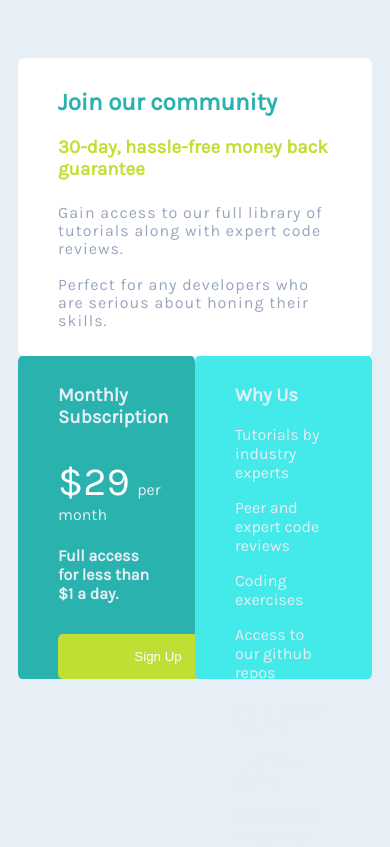
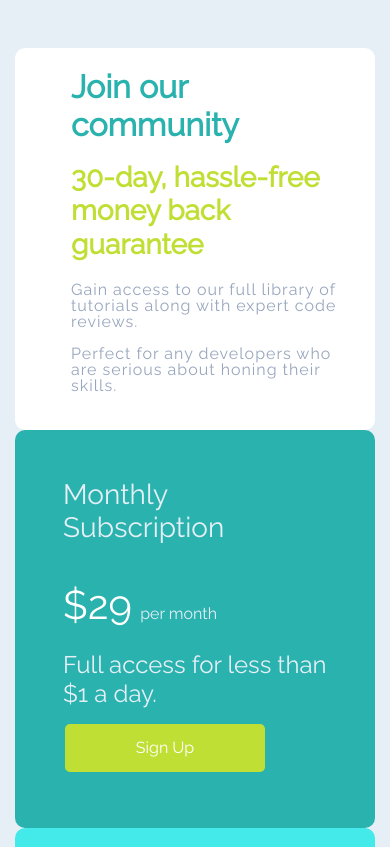
Before and after one commit to KarenEfereyan/urban-garbanzo, a plain HTML site: page index.html in a window 390 px wide. Shown: the top 847 px of the page. Drawn offline with nearby package versions, Linux system fonts and the light colour scheme; a web font is replaced by a local one.

Commit message:
Responsivenes at its peak

```diff
--- a/CSS/style.css
+++ b/CSS/style.css
@@ -1,72 +1,111 @@
 body {
-font-family: 'Karla', sans-serif;
-font-size: 16px;
-background-color:   hsl(204, 43%, 93%);
+  font-family: 'Roboto', sans-serif;
+  font-family: 'Gotu', sans-serif;
+  font-family: 'Raleway', sans-serif;
+  font-size: 1em;
+  background-color:   hsl(204, 43%, 93%);
 }
-.grid-container .full {
-  margin-top: 50px;
+/**Container Styles **/
+.join{
   background-color: white;
-  padding:  10px 40px;
-  border-radius: 2%;
+  padding:  20px 40px;
+  border-radius: 10px;
 }
-.grid-container .full > h2 {
+.join h2 {
   color: hsl(179, 62%, 43%);
+  font-weight:800;
 }
-.grid-container .full > h3 {
+.join h3 {
   color:  hsl(71, 73%, 54%);
+  font-weight:700;
 }
-.grid-container .full > p {
-  padding-top: 5px;
+.join p{
   color:  hsl(218, 22%, 67%);
-  line-height: 18px;
+  line-height: 1em;
   letter-spacing: 1px;
 }
-.grid-parent .subs {
+/**Subscription Styles**/
+.subscription{
   background-color: hsl(179, 62%, 43%);
-  padding: 10px 40px;
-  height: 323px;
-  border-radius: 2%;
+  border-radius: 10px;
 }
-.grid-parent .subs h3{
+.subscription h3{
   color:  hsl(204, 43%, 93%);
 }
-.grid-parent .subs p.fee {
+.subscription p.fee {
   margin-top: 30px;
   color:hsl(204, 43%, 93%);
 }
-.grid-parent .subs p.fee > span{
+.subscription p.fee > span{
   color: #fff;
   font-size: 40px;
   font-weight: 400;
 }
-.grid-parent .subs h4 {
+.subscription h4 {
   color: hsl(204, 43%, 93%);
 }
-.grid-parent .subs button {
-  margin: 10px 0;
-  padding: 15px;
+.subscription button {
+  margin: 8px 2px;
+  padding: 12px;
   background-color:hsl(71, 73%, 54%);
   width: 200px;
+  text-transform: capitalize;
   border-radius: 5px;
   border-style: hidden;
   color: #fff;
 }
-.grid-parent .subs button:hover {
+.subscription button:hover {
   width: 300px;
-  font-size: 30px;
+  font-size: 20px;
   background-color: orange;
   color: aqua;
-  padding-left: 60px;
+  padding-left: 40px;
 }
-.grid-parent .choose {
+/**Choice Styles**/
+.choice{
   background-color: rgb(68, 233, 233);
-  padding: 10px 40px;
-  height: 323px;
-  border-radius: 2%;
+  border-radius: 10px;
+  padding-top:25px;
+  padding-left:35px;
 }
-.grid-parent .choose h3 {
+.choice h3 {
   color:  hsl(204, 43%, 93%);
 }
-.grid-parent .choose > p {
+.choice > p {
   color: hsl(204, 43%, 93%);
+  margin-top:15px;
+
 }
+/**Media Queries**/
+/*Small devices (landscape phones, 576px and up)*/
+@media (min-width: 576px) {..}
+
+/* Medium devices (tablets, 768px and up)*/
+@media (min-width: 768px) {
+  h3{
+    font-size:23px;
+  }
+  h4{
+    font-size:20px;
+  }
+  .choice p{
+    font-size:17px;
+  }
+  .choice{
+    height:350px;
+  }
+}
+/* Large devices (desktops, 992px and up)*/
+@media (min-width: 992px) {
+  .subscription{
+    height:350px;
+  }
+}
+
+
+/* Extra large devices (large desktops, 1200px and up)*/
+@media (min-width: 1200px) {
+ .container{
+    max-width:1000px;
+  }
+}
--- a/index.html
+++ b/index.html
@@ -1,33 +1,45 @@
-<!DOCTYPE html>
+<!doctype html>
 <html lang="en">
   <head>
-    <meta charset="UTF-8" />
-    <title>Unsemantic Grid + Emmet</title>
-    <link
-      rel="stylesheet"
-      href="./unsemantic-master/assets/stylesheets/unsemantic-grid-responsive-tablet.css"
-    />
-  <link href="https://fonts.googleapis.com/css?family=Karla&display=swap" rel="stylesheet">
-    <link rel="stylesheet" href="./CSS/style.css" />
+    <!-- Required meta tags -->
+    <meta charset="utf-8">
+    <meta name="viewport" content="width=device-width, initial-scale=1, shrink-to-fit=no">
+    <!--Link to font families-->
+  <link href="https://fonts.googleapis.com/css?family=Gotu|Raleway|Roboto&display=swap" rel="stylesheet">
+    <!-- Bootstrap CSS -->
+    <link rel="stylesheet" href="https://stackpath.bootstrapcdn.com/bootstrap/4.4.1/css/bootstrap.min.css" integrity="sha384-Vkoo8x4CGsO3+Hhxv8T/Q5PaXtkKtu6ug5TOeNV6gBiFeWPGFN9MuhOf23Q9Ifjh" crossorigin="anonymous">
+
+    <title>Single Grid Component</title>
+    <link rel="stylesheet" type="text/css" href="./CSS/style.css">
   </head>
   <body>
-    <section class="grid-container">
-      <div class="prefix-15 grid-70 suffix-15 mobile-grid-100 full">
+    <div class="container mt-5">
+      <div class="join">
+      <div class="row ml-3">
+        <div col->
           <h2>Join our community</h2>
-        <h3>30-day, hassle-free money back guarantee</h3>
-        <p>
+          <h3 class="mt-3">30-day, hassle-free money back guarantee</h3>
+         <p class="mt-3 pt-1">
           Gain access to our full library of tutorials along with expert code
           reviews.<br><br>Perfect for any developers who are serious about honing their skills.
         </p>
         </div>
-      <div class="prefix-15 grid-70 suffix-15 grid-parent">
-        <div class="grid-50 mobile-grid-50 subs">
+      </div>
+    </div>
+</div>
+<!--Subscription and Choice Row-->
+      <div class="container">
+         <div class="row no-gutters">
+           <div class="col-xl-6 col-lg-6 col-md-6">
+             <div class="subscription p-5 mx-auto">
                 <h3>Monthly Subscription</h3>
                 <p class="fee"><span >$29</span>&nbsp;&nbsp;per month</p>
                 <h4>Full access for less than $1 a day.</h4>
                 <button class="cta">Sign Up</button>
              </div>
-        <div class="grid-50 mobile-grid-50 choose">
+           </div>
+          <div class="col-xl-6 col-lg-6 col-md-6">
+            <div class="choice">
                 <h3>Why Us</h3>
                 <p>Tutorials by industry experts</p>
                 <p>Peer and expert code reviews</p>
@@ -38,6 +50,19 @@
                 <p>New Videos every week</p>
             </div>
           </div>
-    </section>
+        </div>
+      </div>
+ <!--First Content -->
+    <!--  -->
+<!--Second content-->
+
+<!--Third Content-->
+
+
+    <!-- Optional JavaScript -->
+    <!-- jQuery first, then Popper.js, then Bootstrap JS -->
+    <script src="https://code.jquery.com/jquery-3.4.1.slim.min.js" integrity="sha384-J6qa4849blE2+poT4WnyKhv5vZF5SrPo0iEjwBvKU7imGFAV0wwj1yYfoRSJoZ+n" crossorigin="anonymous"></script>
+    <script src="https://cdn.jsdelivr.net/npm/popper.js@1.16.0/dist/umd/popper.min.js" integrity="sha384-Q6E9RHvbIyZFJoft+2mJbHaEWldlvI9IOYy5n3zV9zzTtmI3UksdQRVvoxMfooAo" crossorigin="anonymous"></script>
+    <script src="https://stackpath.bootstrapcdn.com/bootstrap/4.4.1/js/bootstrap.min.js" integrity="sha384-wfSDF2E50Y2D1uUdj0O3uMBJnjuUD4Ih7YwaYd1iqfktj0Uod8GCExl3Og8ifwB6" crossorigin="anonymous"></script>
   </body>
 </html>
```
Lines whose indentation alone changed are shown as unchanged.
